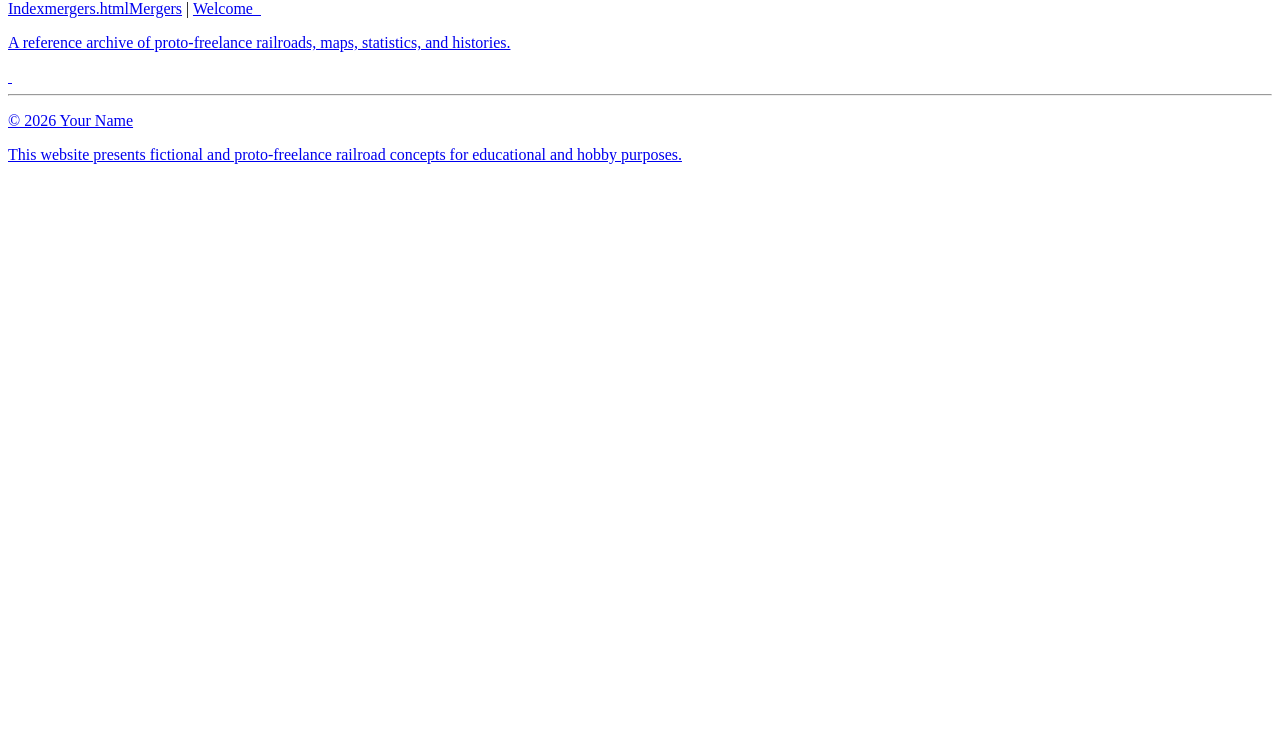
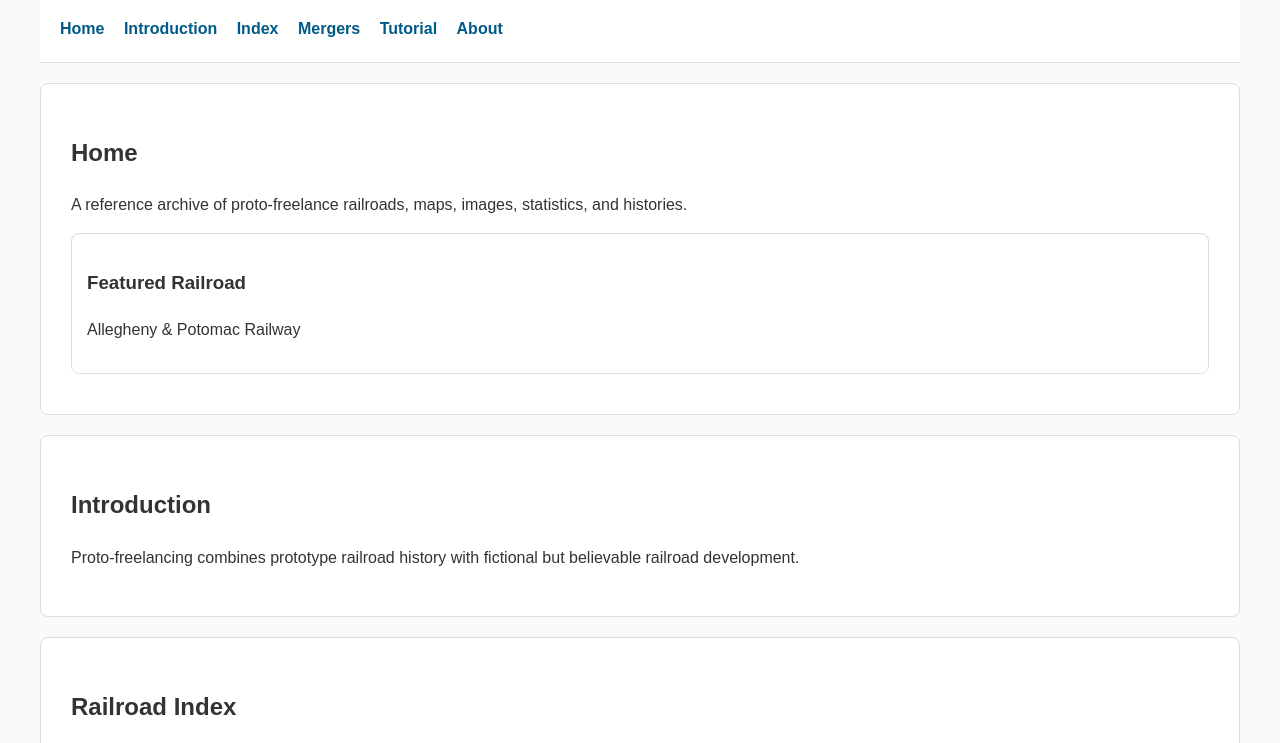
Before and after one commit to Channel-Disintegrate/Proto-Freelance-Railroads, a plain HTML site: page index.html in a window 1280 px wide. Shown: the part 98-841 px from the top of the page. Before the commit the page ends 800 px from the top, so only its background shows below. Drawn offline with Linux system fonts and the light colour scheme.

Commit message:
Add files via upload

```diff
--- a/index.html
+++ b/index.html
@@ -1,32 +1,39 @@
 <!DOCTYPE html>
-<html>
+<html lang="en">
 <head>
+<meta charset="UTF-8">
+<meta name="viewport" content="width=device-width, initial-scale=1.0">
 <title>Proto-Freelance Railroad Archive</title>
+<style>
+body{font-family:Arial,sans-serif;max-width:1200px;margin:auto;background:#fafafa;color:#333;line-height:1.6}
+header{background:#fff;padding:20px;border-bottom:1px solid #ddd;position:sticky;top:0}
+nav a{margin-right:15px;color:#005a87;text-decoration:none;font-weight:bold}
+section{background:#fff;padding:30px;margin:20px 0;border-radius:8px;border:1px solid #ddd}
+.card{border:1px solid #ddd;padding:15px;margin:10px 0;border-radius:8px}
+footer{border-top:1px solid #ddd;padding:20px;margin-top:30px;font-size:.9em;color:#666}
+</style>
 </head>
 <body>
+<header>
 <h1>Proto-Freelance Railroad Archive</h1>
-
 <nav>
-<a href="ion.htmlIntroduction</a> |
-<a href="index-page.html">Indexmergers.htmlMergers</a> |
-<a href="htmlTutorial</a> |
-about.htmlAbout</a>
+<a href="#home">Home</a>
+<a href="#introduction">Introduction</a>
+<a href="#index">Index</a>
+<a href="#mergers">Mergers</a>
+<a href="#tutorial">Tutorial</a>
+<a href="#about">About</a>
 </nav>
-
-<h2>Welcome</h2>
-
-<p>
-A reference archive of proto-freelance railroads,
-maps, statistics, and histories.
-</p>
-
-<footer>
-<hr>
-<p>© 2026 Your Name</p>
-<p>
-This website presents fictional and proto-freelance
-railroad concepts for educational and hobby purposes.
-</p>
-</footer>
-</body>
-</html>
+</header>
+<section id="home"><h2>Home</h2><p>A reference archive of proto-freelance railroads, maps, images, statistics, and histories.</p><div class="card"><h3>Featured Railroad</h3><p>Allegheny & Potomac Railway</p></div></section>
+<section id="introduction"><h2>Introduction</h2><p>Proto-freelancing combines prototype railroad history with fictional but believable railroad development.</p></section>
+<section id="index"><h2>Railroad Index</h2><div class="card"><h3>Allegheny & Potomac Railway</h3><p>Region: Mid-Atlantic | Era: 1955</p></div><div class="card"><h3>Blue Ridge Central</h3><p>Region: Appalachia | Era: 1950</p></div></section>
+<section id="mergers"><h2>Mergers</h2><pre>Western Maryland
+   ↓
+Potomac Central
+   ↓
+Allegheny Transportation System</pre></section>
+<section id="tutorial"><h2>Tutorial</h2><ol><li>Select a region</li><li>Choose an era</li><li>Develop industries</li><li>Create routes</li><li>Build locomotive rosters</li><li>Create maps</li></ol></section>
+<section id="about"><h2>About</h2><p>This project documents proto-freelance railroads and their histories.</p></section>
+<footer><p>© 2026 Proto-Freelance Railroad Archive. All rights reserved.</p><p>Disclaimer: This site contains fictional and proto-freelance railroad content for educational and hobby purposes.</p></footer>
+</body></html>
```
